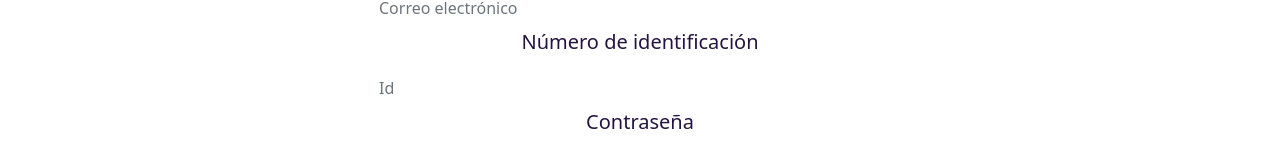
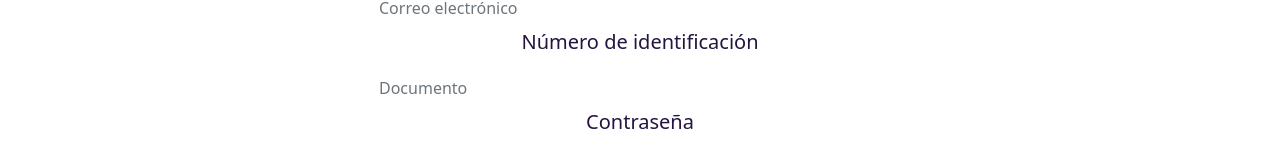
Before and after one commit to 92tatan/Agil_Develop_2.0, a React (Create React App) app in the folder FRONTEND/agil_develop_2/: page /perfil in a window 1280 px wide. Shown: the part 408-568 px from the top of the page. Built offline with nearby package versions, Linux system fonts and the light colour scheme.

Commit message:
edicion de usuario exitosa

```diff
--- a/FRONTEND/agil_develop_2/src/Components/Usuarios/editar/EditarUsuario.js
+++ b/FRONTEND/agil_develop_2/src/Components/Usuarios/editar/EditarUsuario.js
@@ -11,7 +11,7 @@ export const EditarUsuario = ()=> {
     const [editUsuario] = useMutation(queries[3],{variables: {
             Nombres: UsuGuardar.NombreUsuario,
             Apellidos: UsuGuardar.ApellidoUsuario,
-            Documento: parseInt(UsuGuardar.id),
+            Documento: parseInt(UsuGuardar.Documento),
             Email: UsuGuardar.Correo,
             Password: UsuGuardar.contraseña
 
@@ -19,7 +19,7 @@ export const EditarUsuario = ()=> {
 
     const editarUsu = ()=>{
         console.log(UsuGuardar)
-        //editUsuario()
+        editUsuario()
     };
 
     return(
--- a/FRONTEND/agil_develop_2/src/Components/Usuarios/editar/formEditar.js
+++ b/FRONTEND/agil_develop_2/src/Components/Usuarios/editar/formEditar.js
@@ -51,9 +51,9 @@ export const FormaEditarUsuario = ({UsuGuardar, setUsuGuardar}) =>{
             <center><h5> <Form.Label >Número de identificación</Form.Label> </h5>
                 <Form.Group xs ={6} as={Col} className="mb" controlId="formGroupDescription">
                     <Form.Control
-                    type="text"
-                    placeholder="Id"
-                    name="Id"
+                    type="number"
+                    placeholder="Documento"
+                    name="Documento"
                     onChange ={changeinput}
                     />
             </Form.Group> </center>
--- a/FRONTEND/agil_develop_2/src/Components/Usuarios/queries.js
+++ b/FRONTEND/agil_develop_2/src/Components/Usuarios/queries.js
@@ -56,7 +56,6 @@ const crearUsuario= gql`
 `;
 const editarUsuario = gql`
   mutation (
-
     $Nombres: String,
     $Apellidos: String,
     $Documento: Int,
```
Also changed, not shown: 2 other files (tests, documents, lock files or other folders).
